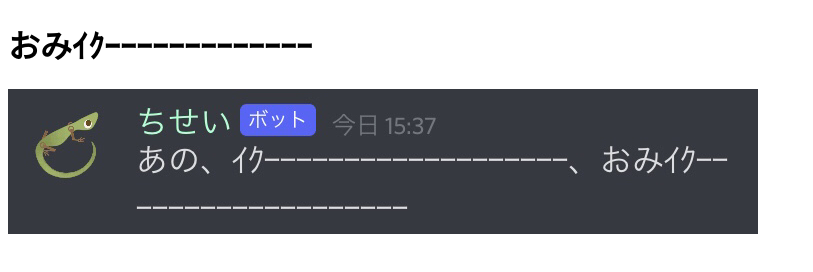
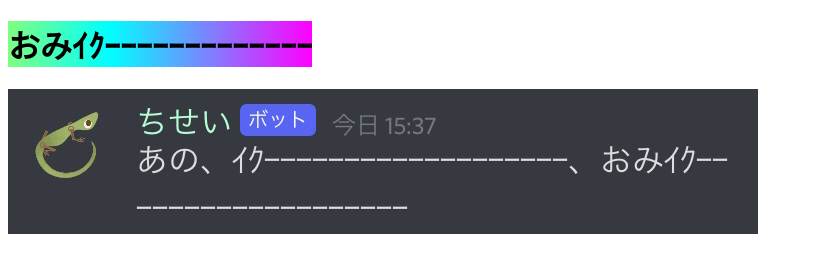
Before and after one commit to Charmanders-HItokage/omiiku.com, a plain HTML site: page public/index.html in a window 1280 px wide. Shown: the whole page, without its empty margins (0-813 px from the left). Drawn offline with Linux system fonts and the light colour scheme.

Commit message:
ゲーミングおみイク-----------

```diff
--- /dev/null
+++ b/public/css/rainbow.css
@@ -0,0 +1,9 @@
+  .gaming {
+    /* 横長で虹色を作る */
+    width: 304px;
+    background: linear-gradient(to right, Magenta, yellow, Cyan, Magenta) 0% center/200%;
+    animation: gaming 2s linear infinite;
+  }
+  @keyframes gaming {
+    100% { background-position-x: 200%; }
+  }
--- a/public/index.html
+++ b/public/index.html
@@ -2,10 +2,11 @@
 <html lang="en">
   <head>
     <meta charset="utf-8"/>
+    <link rel="stylesheet" href="css/rainbow.css">
     <title>omiiku.com</title>
   </head>
   <body>
-    <h1>おみｲｸｰｰｰｰｰｰｰｰｰｰｰｰｰ</h1>
+    <h1 class="gaming">おみｲｸｰｰｰｰｰｰｰｰｰｰｰｰｰ</h1>
     <img src="Omiiku.png" alt="おみｲｸｰｰｰｰｰｰｰｰｰｰｰｰｰ" title="おみｲｸｰｰｰｰｰｰｰｰｰｰｰｰｰ">
   </body>
 </html>
```
